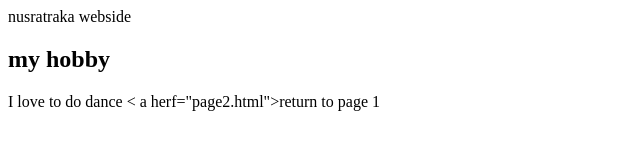
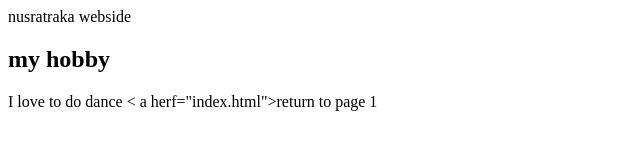
Before and after one commit to Nusratraka/Nusratraka.github.io, a plain HTML site: page page2.html in a window 1280 px wide. Shown: the full height of the page, 0-640 px from the left. Drawn offline with Linux system fonts and the light colour scheme.

Commit message:
Update page2.html

```diff
--- a/page2.html
+++ b/page2.html
@@ -5,6 +5,6 @@
  <body><ht1>nusratraka webside</h1>
   <h2>my hobby</h2>
    <p>I love to do dance
- < a herf="page2.html">return to page 1</a>
+ < a herf="index.html">return to page 1</a>
  </body>
 </html>
```
